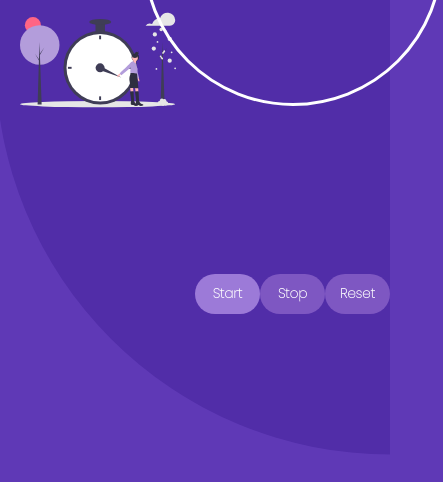
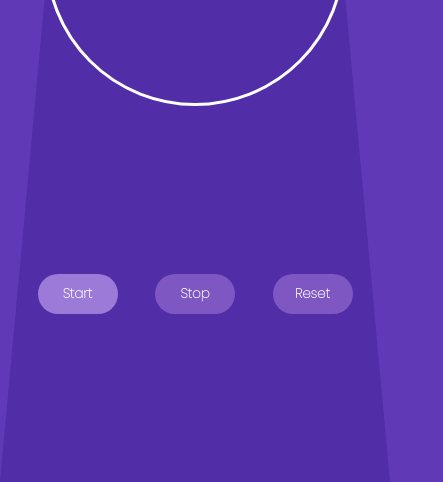
Before and after one commit to RianVitor26/stopwatch, a plain HTML site: page index.html in a window 390 px wide. Both pictures are taken after a click on the input "Start". Shown: the part 362-844 px from the top of the page, 443 px wide, since content can reach past the window. Drawn offline with Linux system fonts and the light colour scheme.

Commit message:
Adicionando responsividade

```diff
--- a/script.js
+++ b/script.js
@@ -13,7 +13,7 @@ var stopWatch = null
 function start() {
     stopWatch = setInterval(() => timer(), time);
     buttonStart.disabled = 'true'
-    verAi()
+    disable()
 }
 
 
@@ -48,7 +48,7 @@ function reset() {
     buttonStart.style.backgroundColor = '#7e57c2'
 }
 
-function verAi() {
+function disable() {
     if (buttonStart.disable == '') {
         console.log('Enabled');
     }
--- a/style.css
+++ b/style.css
@@ -113,3 +113,16 @@ body{
     clip-path: circle(60% at right 50%);
     z-index: -1;
 }
+
+@media only screen and (max-width: 1017px ){
+    .image-wrapper{
+        display: none;
+        visibility: hidden;
+    }
+    .stopwatch-wrapper{
+        width: 100vw;
+    }
+    .circle{
+        clip-path: polygon(20% 0%, 80% 0%, 100% 100%, 0% 100%);
+    }
+}
```
